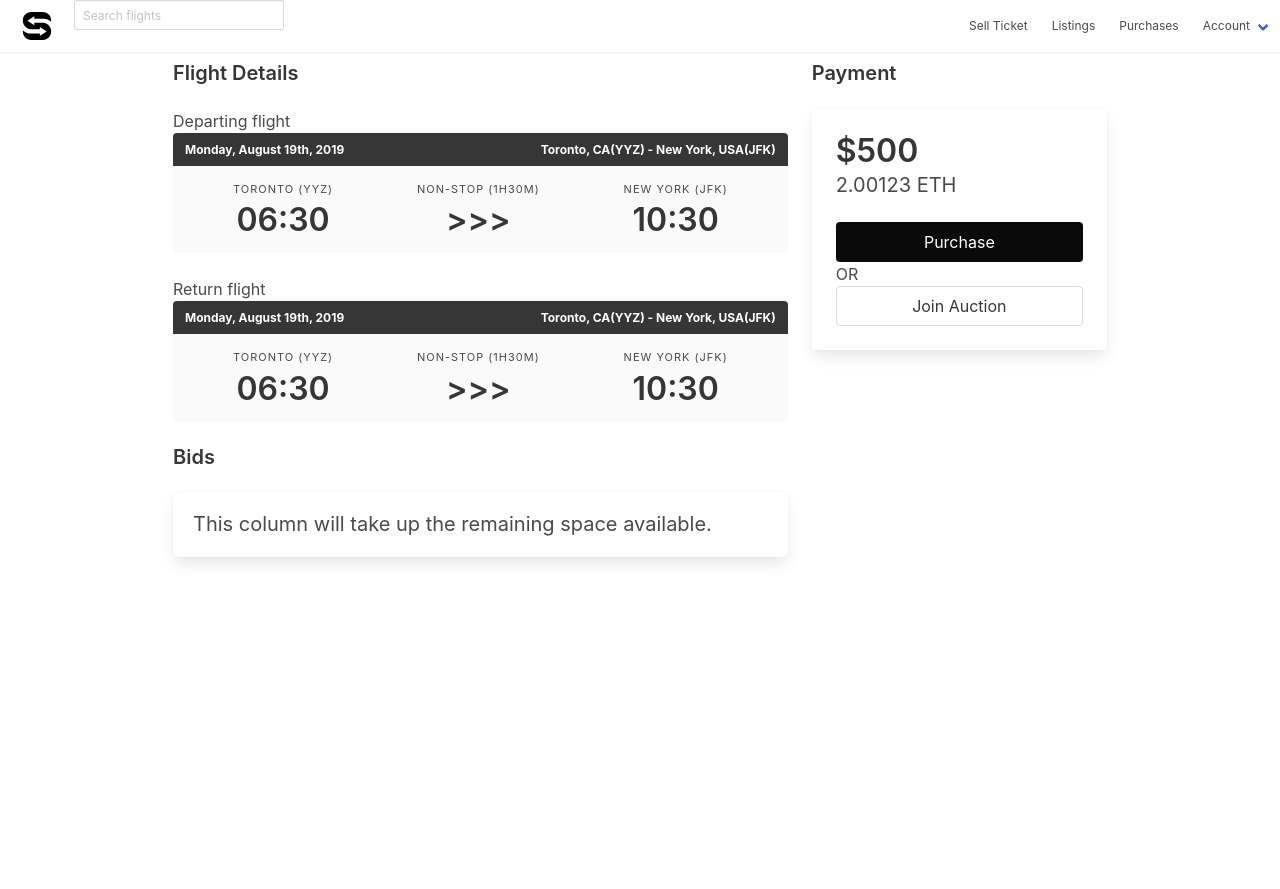
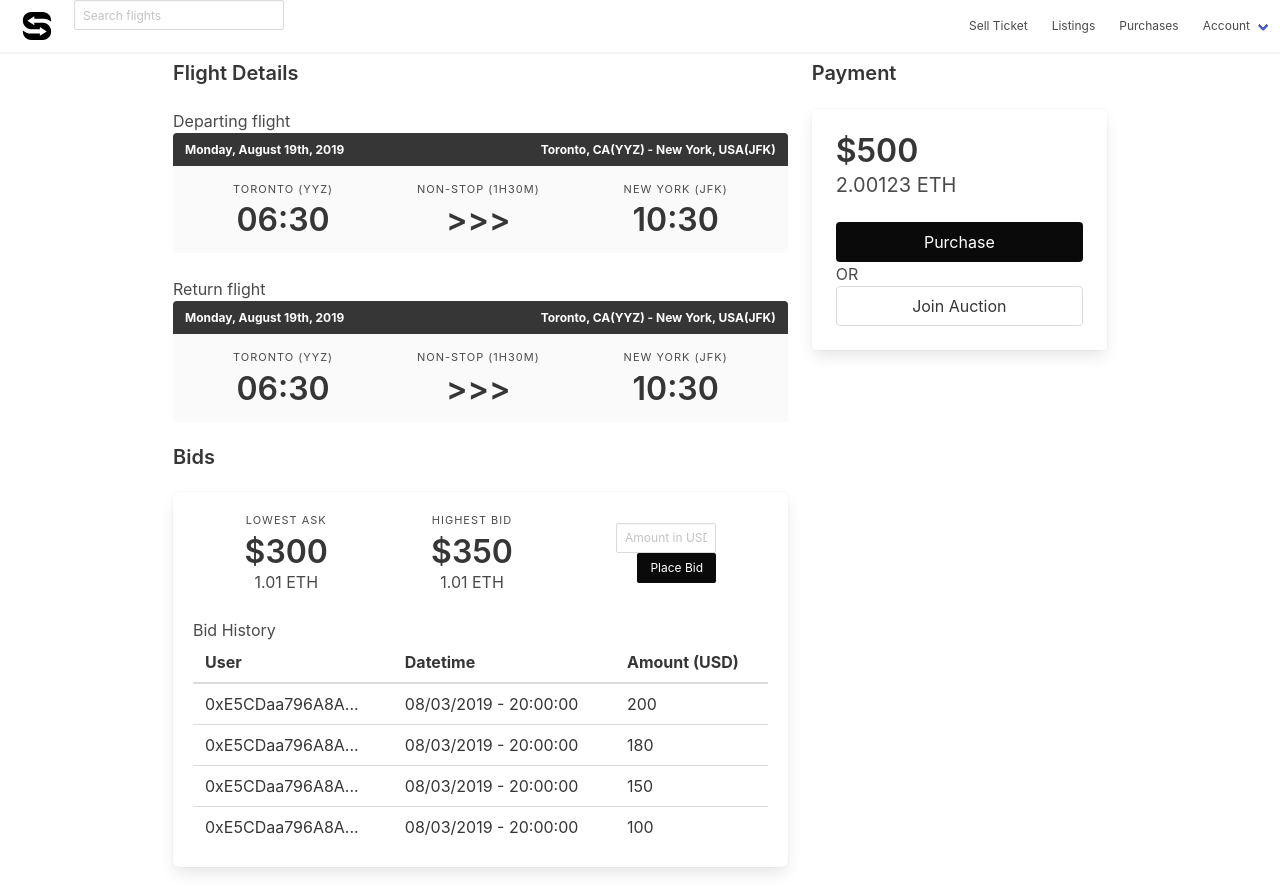
Before and after one commit to swop-io/swop, a React (Create React App) app: page / in a window 1280 px wide. Shown: the top 889 px of the page. Before the commit the page ends 800 px from the top, so only its background shows below. Built offline with nearby package versions, Linux system fonts and the light colour scheme.

Commit message:
added bidding layout

```diff
--- a/src/components/details/index.js
+++ b/src/components/details/index.js
@@ -1,6 +1,7 @@
 import React from 'react'
 import 'bulma'
 import { FontAwesomeIcon } from '@fortawesome/react-fontawesome'
+import Footer from '../footer'
 
 class TicketDetails extends React.Component {
     render() {
@@ -73,8 +74,76 @@ class TicketDetails extends React.Component {
 
                         <p class="title is-5">Bids</p>
                         <div class="box">
+                        <div class="level">
+                                    <div class="level-item has-text-centered">
+                                        <div>
+                                        <p class="heading">Lowest Ask</p>
+                                        <p class="title">$300</p>
+                                        <p>1.01 ETH</p>
+                                        </div>
+                                    </div>
 
-                            <p class="subtitle">This column will take up the remaining space available.</p>
+                                    <div class="level-item has-text-centered">
+                                        <div>
+                                        <p class="heading">Highest Bid</p>
+                                        <p class="title">$350</p>
+                                        <p>1.01 ETH</p>
+                                        </div>
+
+                                    </div>
+                                    <div class="level-item">
+                                        <div>
+
+
+                                        <div class="control">
+                                        <input class="input is-small" style={{width : 100}} type="text" placeholder="Amount in USD"></input>
+
+                                        </div>
+                                        <button class="button is-black is-small is-pulled-right">Place Bid</button>
+                                        </div>
+                                    </div>
+                                </div>
+
+
+                        <p>Bid History</p>
+                        <table class="table is-fullwidth">
+                            <thead>
+                                <tr>
+                                <th>User</th>
+                                <th>Datetime</th>
+                                <th>Amount (USD)</th>
+                                </tr>
+                            </thead>
+
+                            <tbody>
+                                <tr>
+
+                                <td>0xE5CDaa796A8A...</td>
+                                <td>08/03/2019 - 20:00:00</td>
+                                <td>200</td>
+                                </tr>
+                                <tr>
+
+                                <td>0xE5CDaa796A8A...</td>
+                                <td>08/03/2019 - 20:00:00</td>
+                                <td>180</td>
+                                </tr>
+                                <tr>
+
+                                    <td>0xE5CDaa796A8A...</td>
+                                <td>08/03/2019 - 20:00:00</td>
+                                <td>150</td>
+                                </tr>
+                                <tr>
+
+                                <td>0xE5CDaa796A8A...</td>
+                                <td>08/03/2019 - 20:00:00</td>
+                                <td>100</td>
+                                </tr>
+
+
+                            </tbody>
+                        </table>
                         </div>
                     </div>
 
@@ -95,6 +164,7 @@ class TicketDetails extends React.Component {
                 </div>
 
 
+
             </div>
         )
     }
--- /dev/null
+++ b/src/components/footer/index.js
@@ -0,0 +1,20 @@
+import React from 'react'
+import 'bulma'
+
+class Footer extends React.Component {
+    render() {
+        return (
+            <footer class="footer">
+            <div class="content has-text-centered ">
+                <p>
+                <strong>Bulma</strong> by <a href="https://jgthms.com">Jeremy Thomas</a>. The source code is licensed
+                <a href="http://opensource.org/licenses/mit-license.php">MIT</a>. The website content
+                is licensed <a href="http://creativecommons.org/licenses/by-nc-sa/4.0/">CC BY NC SA 4.0</a>.
+                </p>
+            </div>
+            </footer>
+        )
+    }
+}
+
+export default Footer
```
